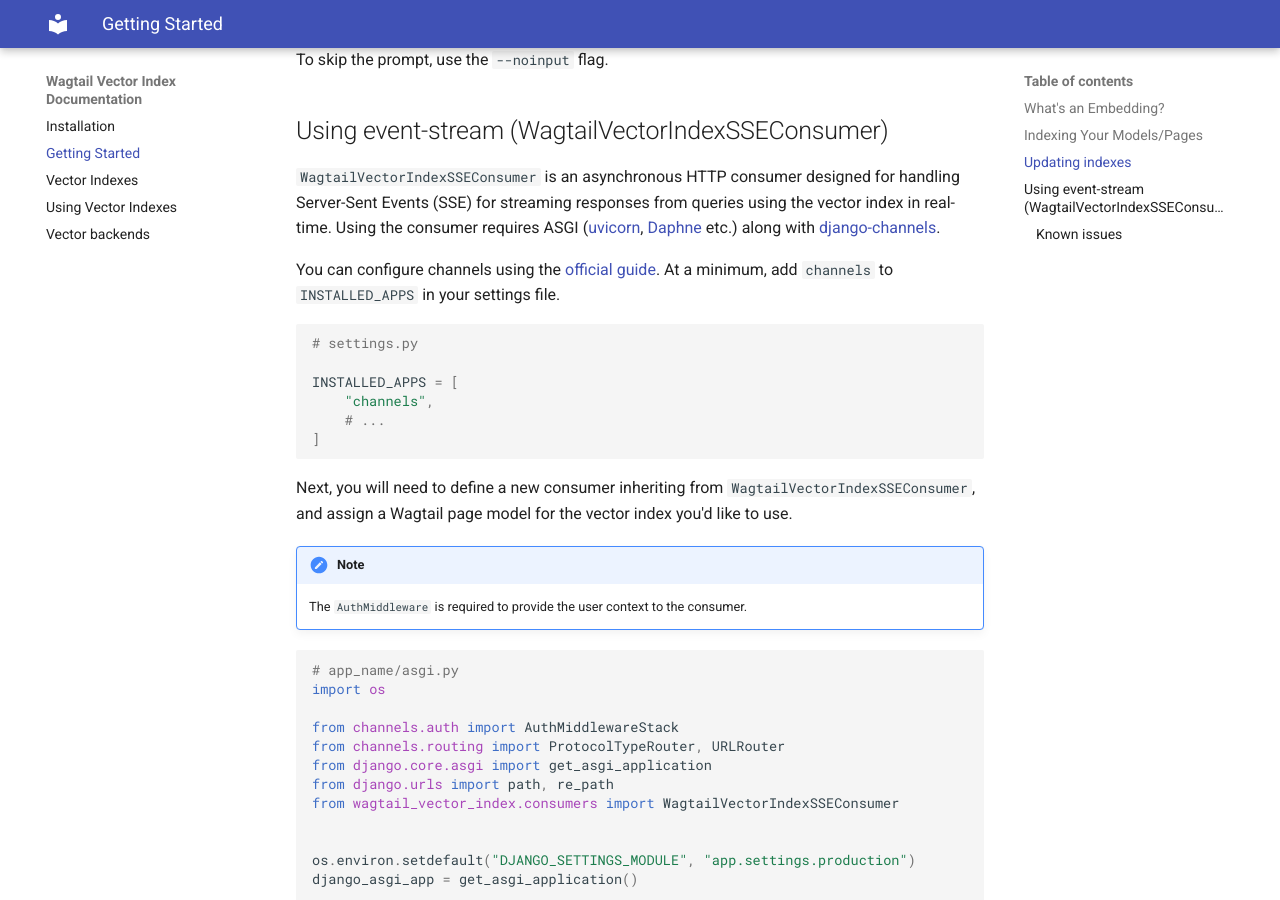
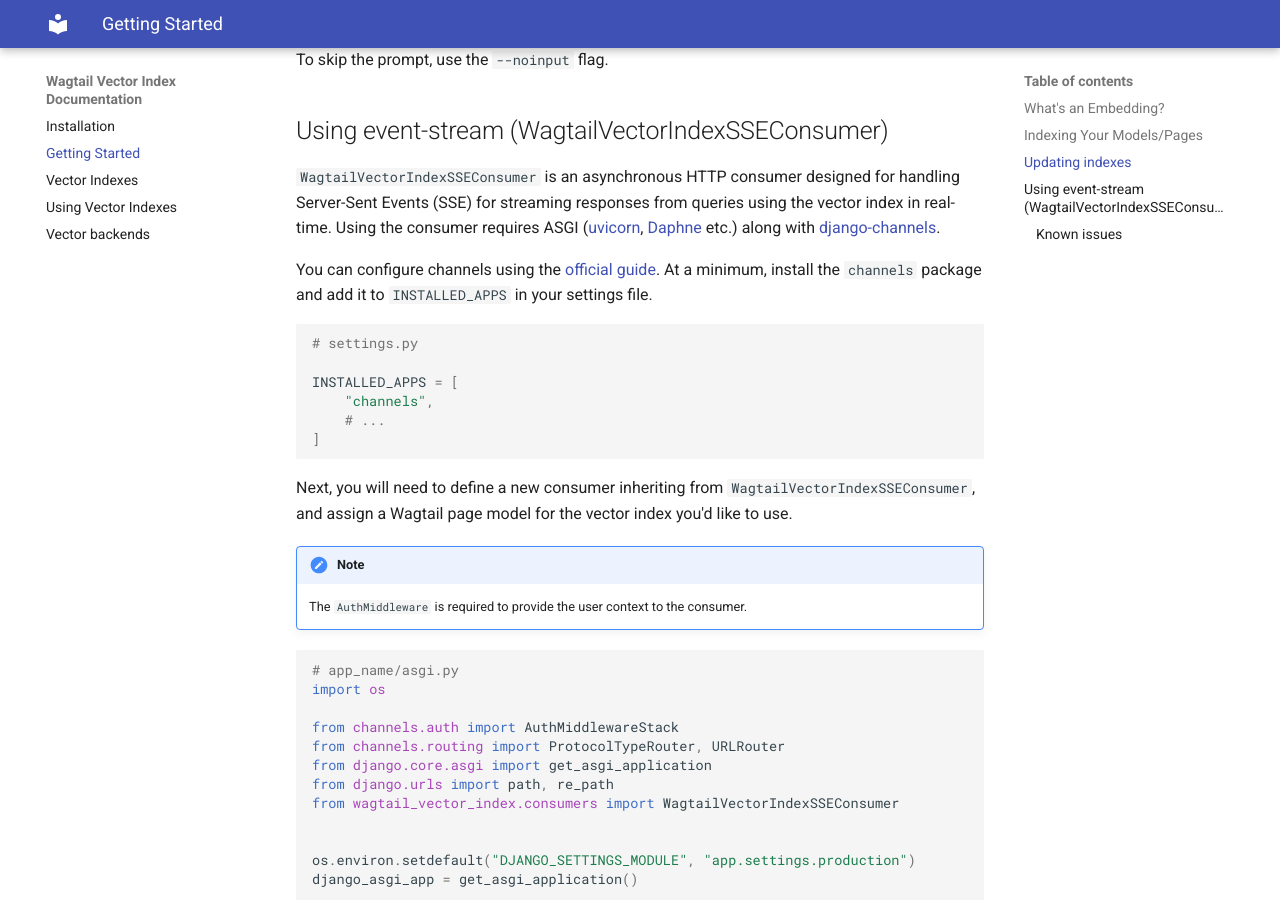
Before and after one commit to wagtail/wagtail-vector-index, an MkDocs documentation site: the page built from docs/quick-start.md, in a window 1280 px wide and 900 px high, scrolled down 1551 px. Built offline with MkDocs 1.6.1 and Material for MkDocs 9.7.7, drawn with Linux system fonts in a browser that asks for light colours.

Commit message:
Move channels to an optional dependency

````diff
--- a/docs/quick-start.md
+++ b/docs/quick-start.md
@@ -58,7 +58,7 @@
 
 `WagtailVectorIndexSSEConsumer` is an asynchronous HTTP consumer designed for handling Server-Sent Events (SSE) for streaming responses from queries using the vector index in real-time. Using the consumer requires ASGI ([uvicorn](https://pypi.org/project/uvicorn/), [Daphne](https://pypi.org/project/daphne/) etc.) along with [django-channels](https://pypi.org/project/django-channels/).
 
-You can configure channels using the [official guide](https://channels.readthedocs.io/en/stable/topics/channel_layers.html#configuration). At a minimum, add `channels` to `INSTALLED_APPS` in your settings file.
+You can configure channels using the [official guide](https://channels.readthedocs.io/en/stable/topics/channel_layers.html#configuration). At a minimum, install the `channels` package and add it to `INSTALLED_APPS` in your settings file.
 
 ```python
 # settings.py
--- a/pyproject.toml
+++ b/pyproject.toml
@@ -28,9 +28,11 @@
     "Django>=4.2",
     "Wagtail>=5.2",
     "aiohttp>=3.9.0b0; python_version >= '3.12'",
+]
+[project.optional-dependencies]
+sse = [
     "channels>=3.0.5",
 ]
-[project.optional-dependencies]
 numpy = [
     "numpy>=1.26.0",
 ]
````
